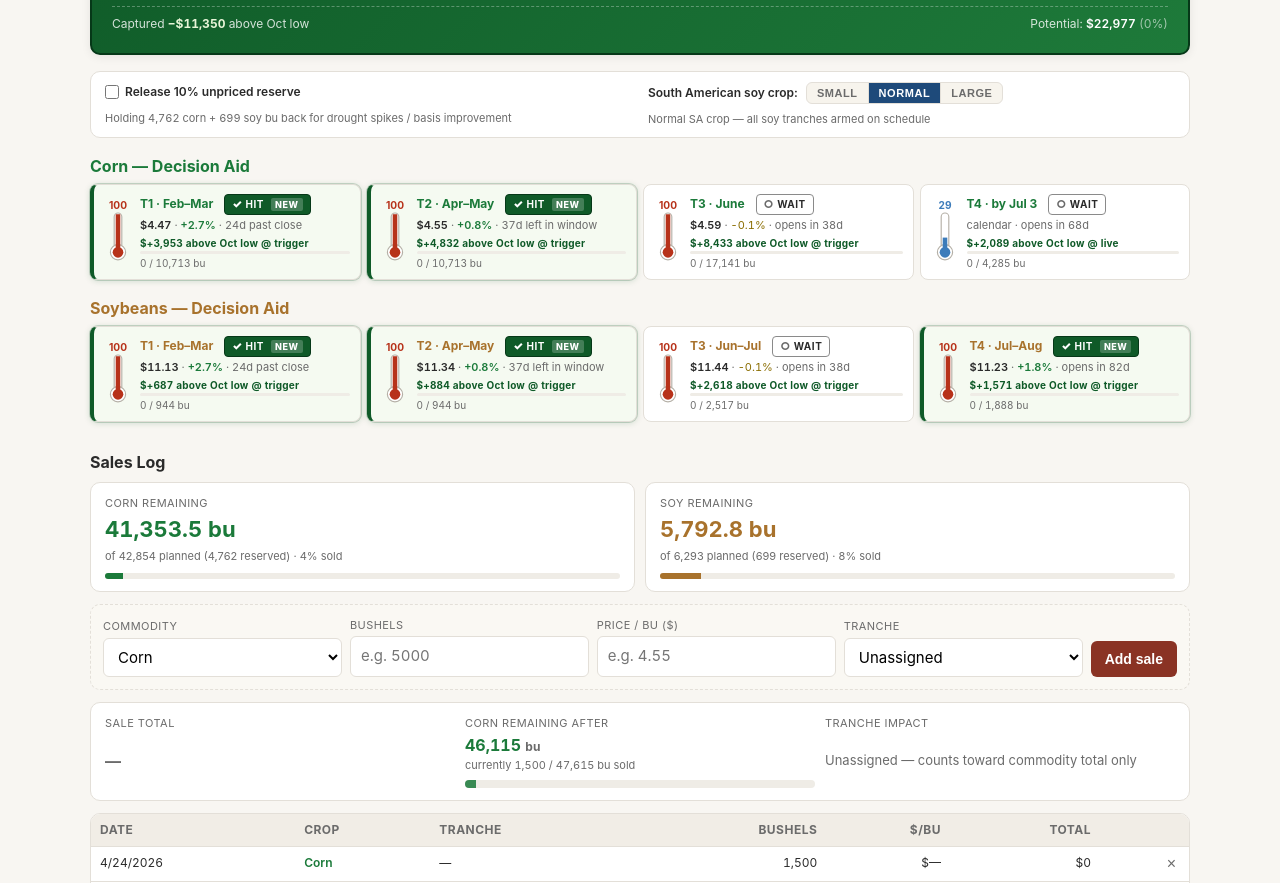
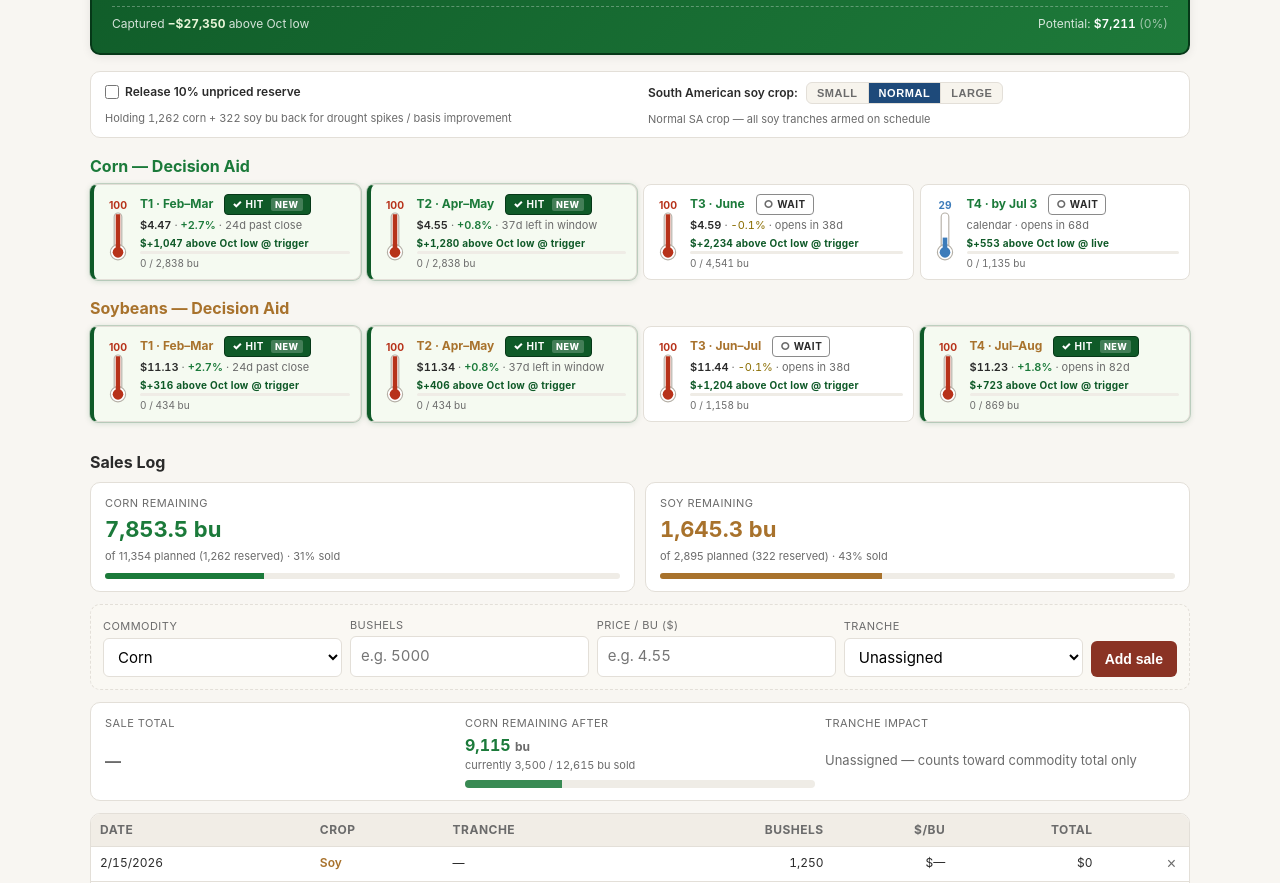
Before and after one commit to jnimbles03/farm-trader, a plain HTML site: page docs/index.html in a window 1280 px wide. Shown: the part 412-1295 px from the top of the page. Drawn offline with Linux system fonts and the light colour scheme; no server answers.

Commit message:
Fix Sales Log: reset to real 2025 old-crop totals; cleanup wrong APP seed; seed historical sales

```diff
--- a/docs/index.html
+++ b/docs/index.html
@@ -793,10 +793,11 @@ const STRATEGY = {
     label: "Corn",
     color: "#1b7a3a",
     octLow: 4.10,       // placeholder — update after Oct 2026 harvest low
-    // 38,500 bu projected 2026 new-crop harvest (175 ac × 220 bu)
-    //  + 9,115 bu 2025 old-crop currently stored at Ritchie elevator
-    // = 47,615 bu of corn the farm will market this crop year.
-    totalBushels: 47615,
+    // Actual 2025 old-crop corn on hand: 12,615 bu (3,500 sold Nov '25,
+    // 9,115 still at Ritchie). NOT a projected new-crop harvest — this
+    // is real inventory the farm is marketing through the 2025/26 plan.
+    // Update this number when the 2026 crop comes in.
+    totalBushels: 12615,
     reserveFrac: 0.10,   // hold 10% unpriced for drought-spike / basis improvement
     tranches: [
       { id:"C1", pct:25, label:"T1 · Feb–Mar",  winS:[2,1],  winE:[3,31], mult:1.09, note:"Acreage rally" },
@@ -810,10 +811,10 @@ const STRATEGY = {
     label: "Soybeans",
     color: "#a8722c",
     octLow: 10.40,
-    // 5,025 bu projected 2026 new-crop harvest (75 ac × 67 bu)
-    //  + 1,967 bu 2025 old-crop beans currently stored at Ritchie
-    // = 6,992 bu of soy the farm will market this crop year.
-    totalBushels: 6992,
+    // Actual 2025 old-crop beans on hand: 3,217 bu (1,250 sold in 2026,
+    // 1,967 still at Ritchie). Real inventory, not a yield projection.
+    // Update when the 2026 crop is harvested.
+    totalBushels: 3217,
     reserveFrac: 0.10,   // hold 10% unpriced for drought-spike / basis improvement
     tranches: [
       { id:"S1", pct:15, label:"T1 · Feb–Mar", winS:[2,1],  winE:[3,31], mult:1.07, note:"Only if SA crop large" },
@@ -994,30 +995,54 @@ function markMigrationRan(id) {
   localStorage.setItem(MIGRATIONS_KEY, JSON.stringify(r));
 }
 
-function seedRitchieAppCommitments() {
-  // 2026 Ritchie Average Pricing Program — 1,500 bu corn + 500 bu soy
-  // committed to be priced as the avg of cash Apr–Jul 2026. Price is
-  // null because the average won't settle until late July. Bushels
-  // count toward commodity total so "remaining" drops immediately.
-  if (ranMigration("ritchie_app_2026_v1")) return;
-  // Guard against double-seeding if the user already added them by hand.
-  const existing = loadSales().some(s => (s.note || "").startsWith("Ritchie APP"));
-  if (!existing) {
-    const now = new Date().toISOString();
+/* Earlier migration seeded APP forward-commitments into the sales log.
+   That was wrong — APP is a commitment against 2026 NEW-crop delivery,
+   not an old-crop sale, and conflating the two distorted the
+   "remaining to sell" math. This cleanup pulls those entries out of
+   any browser that ran the v1 migration. */
+function cleanupBadAppSeed() {
+  if (ranMigration("cleanup_app_seed_v2")) return;
+  const before = loadSales();
+  const cleaned = before.filter(s =>
+    !(s.id === "seed-ritchie-app-corn-2026" ||
+      s.id === "seed-ritchie-app-soy-2026"  ||
+      (s.note || "").startsWith("Ritchie APP"))
+  );
+  if (cleaned.length !== before.length) saveSales(cleaned);
+  markMigrationRan("cleanup_app_seed_v2");
+}
+
+/* Seed the already-closed 2025 old-crop sales: 3,500 bu corn Nov '25
+   and 1,250 bu beans sold in 2026. These are real completed trades
+   that existed before this dashboard was tracking them — so "% sold"
+   on the Sales Log reflects reality from the moment the page loads.
+   Price is null because we don't have the exact strike in hand;
+   weightedAvg skips null-price rows, so the weighted-average display
+   stays accurate for trades where price IS recorded. */
+function seedOldCrop2025Sales() {
+  if (ranMigration("seed_old_crop_2025_sales_v1")) return;
+  const existing = loadSales();
+  const hasCorn = existing.some(s => s.id === "seed-old-corn-2025-11");
+  const hasSoy  = existing.some(s => s.id === "seed-old-soy-2026");
+  if (!hasCorn) {
     addSale({
-      id: "seed-ritchie-app-corn-2026",
-      ts: now, commodity: "corn", bushels: 1500, price: null,
+      id: "seed-old-corn-2025-11",
+      ts: "2025-11-15T00:00:00.000Z",
+      commodity: "corn", bushels: 3500, price: null,
       tranche: null,
-      note: "Ritchie APP — priced as avg cash Apr–Jul 2026 (seeded)",
+      note: "Old crop 2025 — sold Nov 2025 (seeded)",
     });
+  }
+  if (!hasSoy) {
     addSale({
-      id: "seed-ritchie-app-soy-2026",
-      ts: now, commodity: "soy",  bushels: 500, price: null,
+      id: "seed-old-soy-2026",
+      ts: "2026-02-15T00:00:00.000Z",
+      commodity: "soy", bushels: 1250, price: null,
       tranche: null,
-      note: "Ritchie APP — priced as avg cash Apr–Jul 2026 (seeded)",
+      note: "Old crop 2025 — sold in 2026 (seeded)",
     });
   }
-  markMigrationRan("ritchie_app_2026_v1");
+  markMigrationRan("seed_old_crop_2025_sales_v1");
 }
 
 /* ─────────────────────────────────────────────────────────────
@@ -1732,9 +1757,12 @@ function rerender() {
 }
 
 async function load() {
-  // One-time seed of pre-existing commitments. Safe to call every load —
-  // internally guarded by a migration flag so it only writes once.
-  seedRitchieAppCommitments();
+  // One-time migrations. Each is guarded by a flag so reloads don't
+  // re-run them. Order matters: cleanup the wrong APP seed BEFORE
+  // seeding the correct old-crop sales so the two don't briefly
+  // coexist in storage.
+  cleanupBadAppSeed();
+  seedOldCrop2025Sales();
 
   // positions.json is emitted by the updated evaluate.py alongside the
   // legacy signals.json. We fetch both so the dashboard works during
```
